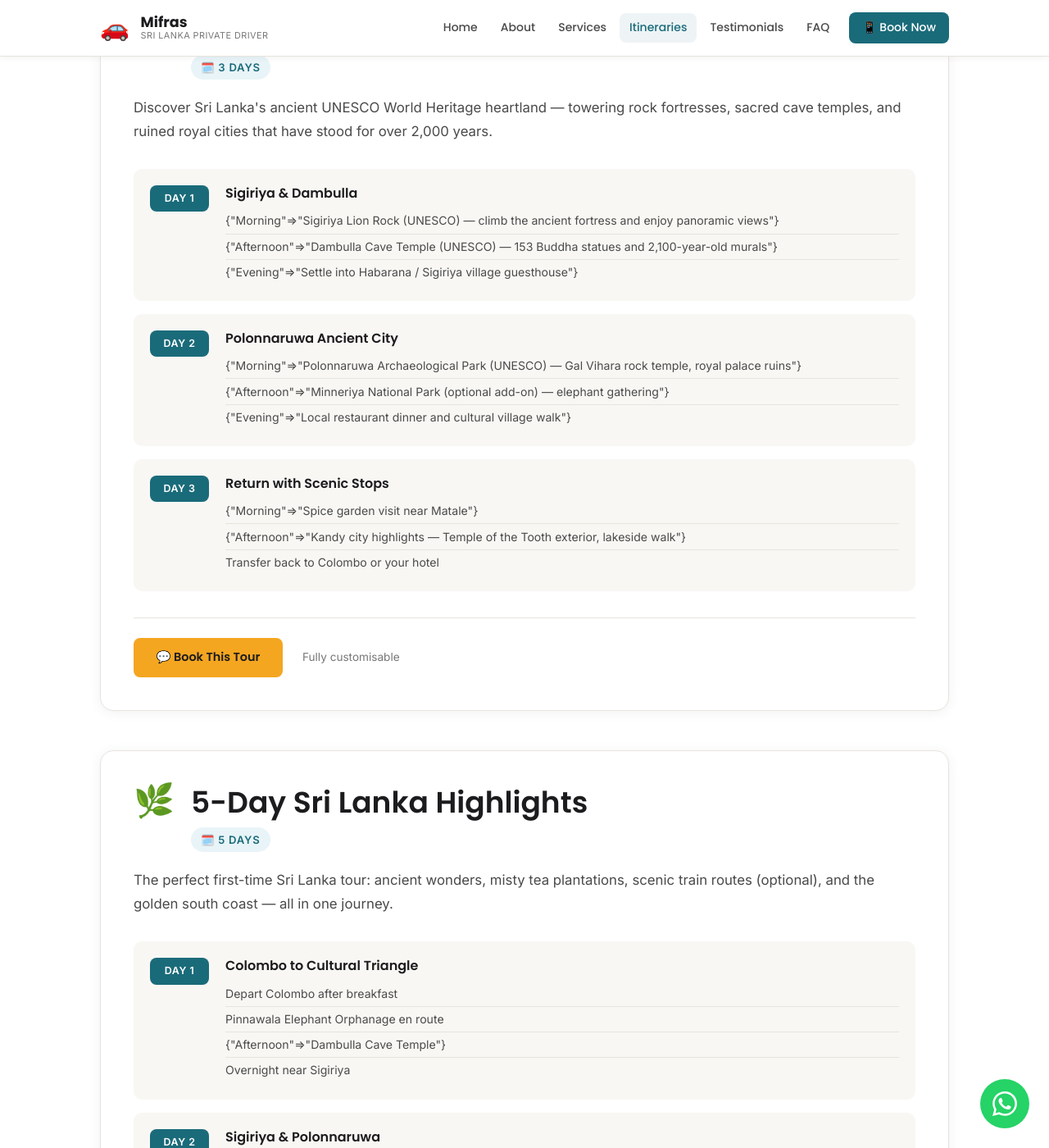
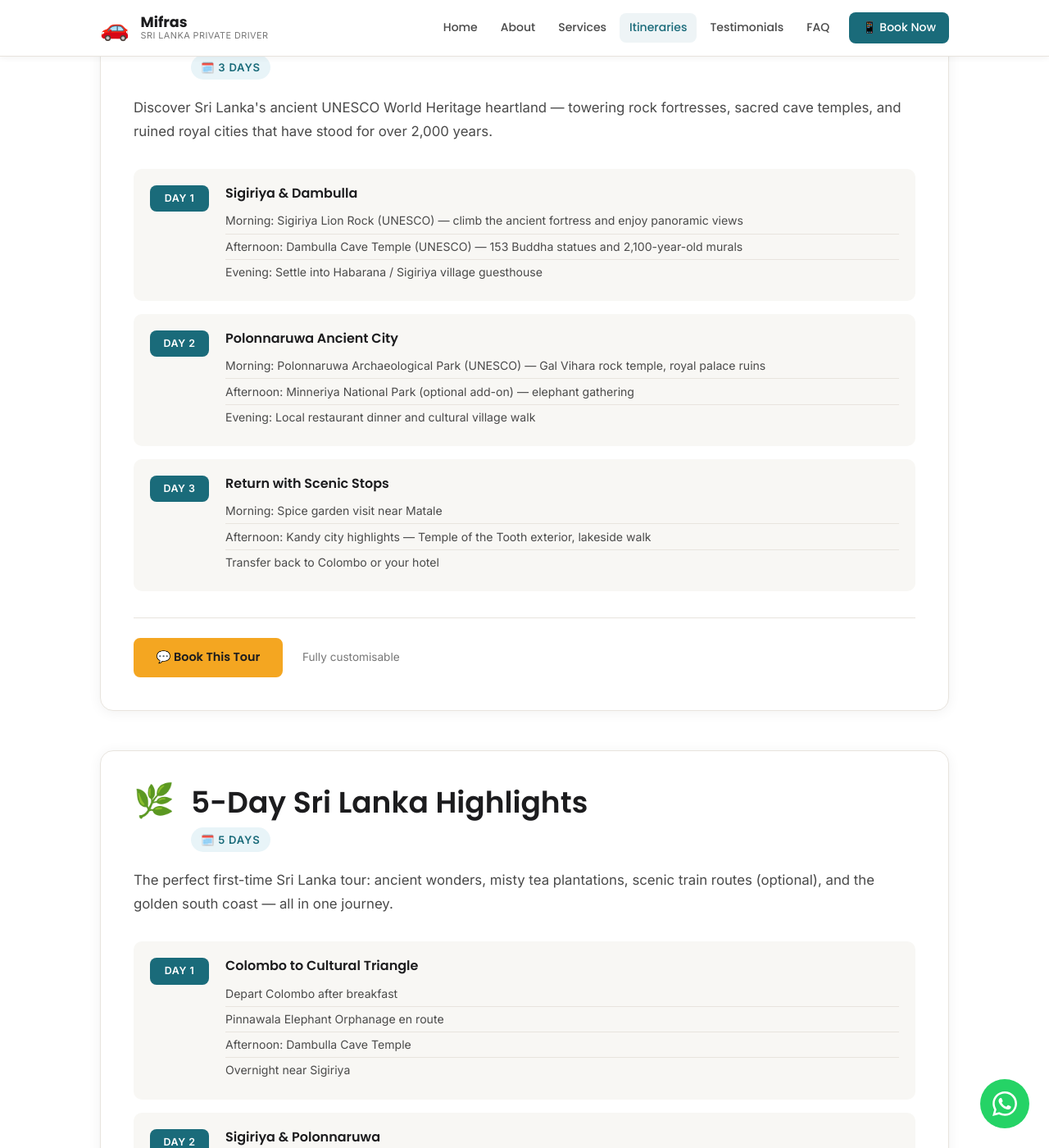
Before and after one commit to shukwong/srilanka, a Jekyll site: the page built from _pages/itinerary.md, in a window 1280 px wide and 1400 px high, scrolled down 400 px. Shown: the whole window at 82% size. Built offline with Jekyll 4.4.1, drawn with Linux system fonts in a browser that asks for light colours; part of the change alters nothing that is shown; some of the changed text lies outside the part shown.

```diff
--- a/_data/itineraries.yml
+++ b/_data/itineraries.yml
@@ -9,20 +9,20 @@
     - day: 1
       title: Sigiriya & Dambulla
       highlights:
-        - Morning: Sigiriya Lion Rock (UNESCO) — climb the ancient fortress and enjoy panoramic views
-        - Afternoon: Dambulla Cave Temple (UNESCO) — 153 Buddha statues and 2,100-year-old murals
-        - Evening: Settle into Habarana / Sigiriya village guesthouse
+        - "Morning: Sigiriya Lion Rock (UNESCO) — climb the ancient fortress and enjoy panoramic views"
+        - "Afternoon: Dambulla Cave Temple (UNESCO) — 153 Buddha statues and 2,100-year-old murals"
+        - "Evening: Settle into Habarana / Sigiriya village guesthouse"
     - day: 2
       title: Polonnaruwa Ancient City
       highlights:
-        - Morning: Polonnaruwa Archaeological Park (UNESCO) — Gal Vihara rock temple, royal palace ruins
-        - Afternoon: Minneriya National Park (optional add-on) — elephant gathering
-        - Evening: Local restaurant dinner and cultural village walk
+        - "Morning: Polonnaruwa Archaeological Park (UNESCO) — Gal Vihara rock temple, royal palace ruins"
+        - "Afternoon: Minneriya National Park (optional add-on) — elephant gathering"
+        - "Evening: Local restaurant dinner and cultural village walk"
     - day: 3
       title: Return with Scenic Stops
       highlights:
-        - Morning: Spice garden visit near Matale
-        - Afternoon: Kandy city highlights — Temple of the Tooth exterior, lakeside walk
+        - "Morning: Spice garden visit near Matale"
+        - "Afternoon: Kandy city highlights — Temple of the Tooth exterior, lakeside walk"
         - Transfer back to Colombo or your hotel
 
 - id: 5-day-highlights
@@ -38,13 +38,13 @@
       highlights:
         - Depart Colombo after breakfast
         - Pinnawala Elephant Orphanage en route
-        - Afternoon: Dambulla Cave Temple
+        - "Afternoon: Dambulla Cave Temple"
         - Overnight near Sigiriya
     - day: 2
       title: Sigiriya & Polonnaruwa
       highlights:
-        - Morning: Sigiriya Rock Fortress
-        - Afternoon: Polonnaruwa Ancient City
+        - "Morning: Sigiriya Rock Fortress"
+        - "Afternoon: Polonnaruwa Ancient City"
         - Overnight in Habarana or Trincomalee (beach option)
     - day: 3
       title: Kandy & Hill Country
```
